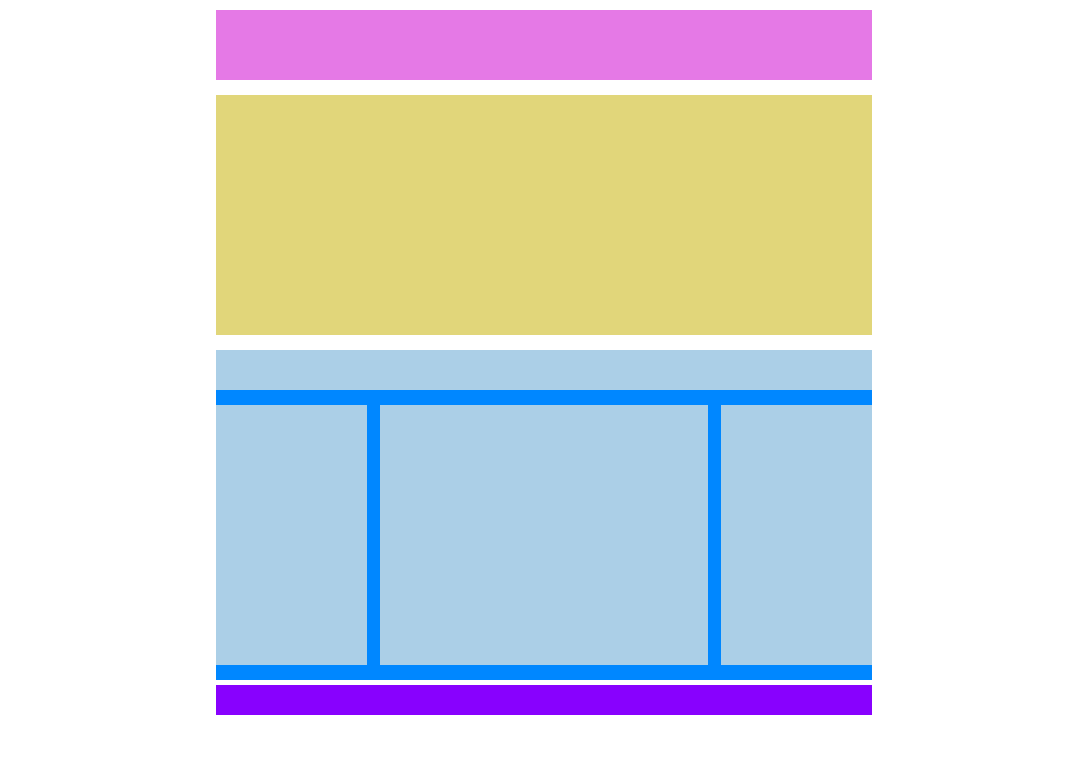
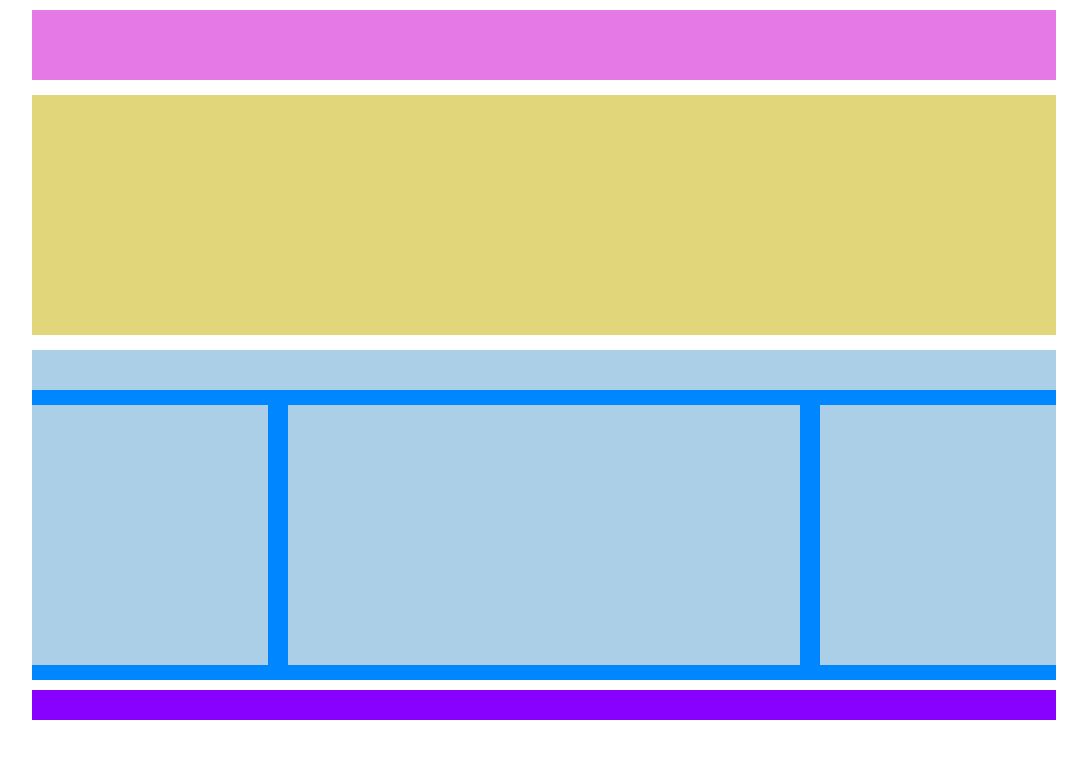
Before and after one commit to Jacopoguerini/htmlcss-struttura-wp, a plain HTML site: page index.html in a window 1280 px wide. Shown: the whole page, without its empty margins (96-1183 px from the left). Drawn offline with Linux system fonts and the light colour scheme.

Commit message:
Fix css (margini), inserimento main containter

```diff
--- a/css/style.css
+++ b/css/style.css
@@ -2,9 +2,7 @@
 * {
     box-sizing: border-box;
     margin: 0;
-    margin: auto;
     padding: 0;
-    width: 80%;
 }
 
 .clearfix{
@@ -29,13 +27,18 @@ header{
 
 /* main */
 .container{
-    margin-bottom: 5px;
-    background-color: #0087FF;
+    width: 80%;
+    margin: 0 auto;
+}
+
+.main{
+    background-color: #0087ff;
+    width: 100%;
 }
 
 .div-main{
     height: 40px;
-    width: auto;
+    width: 100%;
     margin-bottom: 15px;
     background-color: #ABCFE7;
 }
@@ -59,6 +62,7 @@ section{
 /* footer */
 footer{
     height: 30px;
+    margin-top: 10px;
     margin-bottom: 20px;
     background-color: #8801FE;
 }
--- a/index.html
+++ b/index.html
@@ -8,7 +8,7 @@
         <title>Tema Wordpress</title>
     </head>
     <body>
-
+        <div class="container">
             <!-- testata della pagina -->
             <header>
 
@@ -20,7 +20,7 @@
             <!-- /testata della pagina -->
 
             <!-- corpo della pagina -->
-        <main class="container clearfix">
+            <main class="main clearfix">
 
                 <!-- div da modificare semanticamente -->
                 <div class="div-main">
@@ -48,5 +48,6 @@
             <!-- /footer -->
 
             <!-- /corpo della pagina -->
+        </div>
     </body>
 </html>
```
Lines whose indentation alone changed are shown as unchanged.
